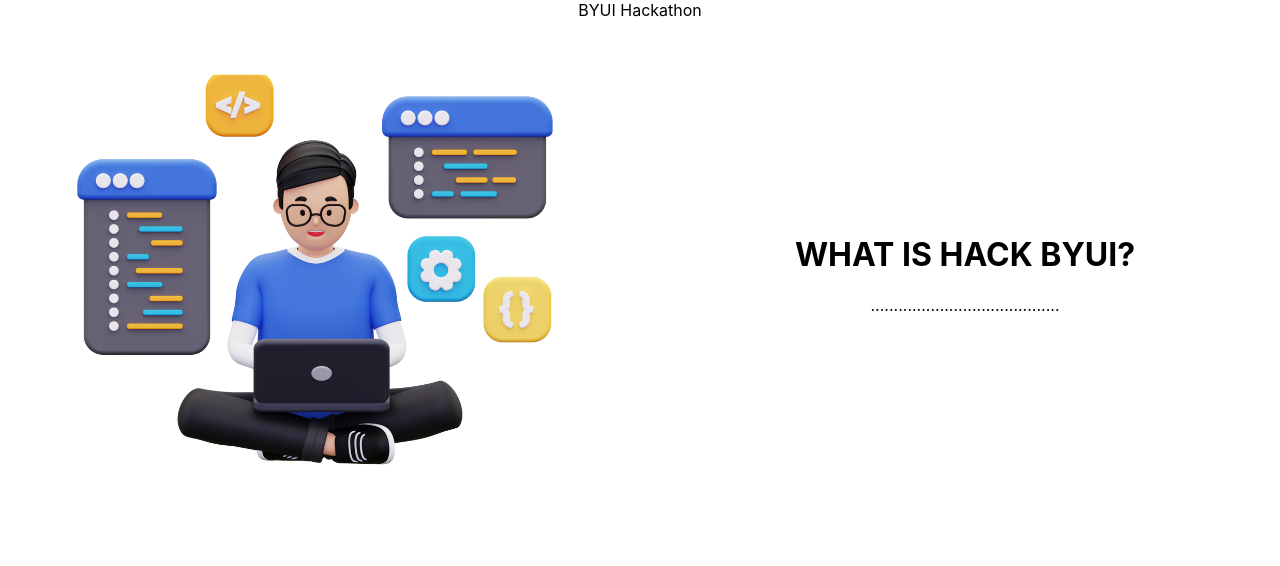
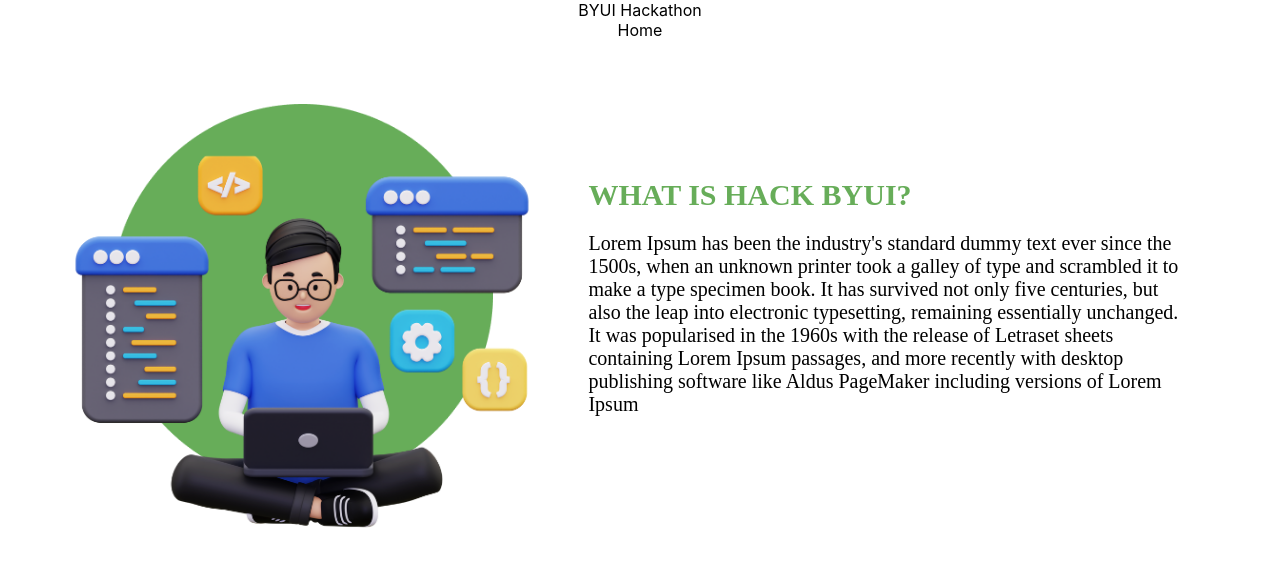
Before and after one commit to Lessleya/byui-hackathon2023, a React (Create React App) app: page / in a window 1280 px wide. Shown: the top 566 px of the page. Built offline with nearby package versions, Linux system fonts and the light colour scheme.

Commit message:
finish adbout page '

```diff
--- a/src/App.js
+++ b/src/App.js
@@ -1,10 +1,12 @@
 import './App.css';
-import About from './page/about';
+import About from './page/About';
+import Home from './page/Home';
 
 function App() {
   return (
     <div className="App">
      BYUI Hackathon
+     <Home />
      <About />
     </div>
   );
--- /dev/null
+++ b/src/page/Home/index.js
@@ -0,0 +1,9 @@
+import React from 'react'
+
+function Home() {
+  return (
+    <div>Home</div>
+  )
+}
+
+export default Home
--- a/src/page/about/index.js
+++ b/src/page/about/index.js
@@ -1,16 +1,19 @@
 import React from 'react';
 import aboutimage from '../../image/ILLUSTRATION 1.png';
+import greenCirle from '../../image/greenCirle.png';
 import './styles.css';
+
 
 function About() {
   return (
-    <div className='about-container'>
+    <div className='about-container' style={{ position: 'relative' }}>
         <div className='image'>
-            <img src={aboutimage} alt="about image" />
+            <img className='image1' src={greenCirle} alt="green cirle"  />
+            <img className='image2' src={aboutimage} alt="about image"  />
         </div>
         <div className='text'>
             <h1>WHAT IS HACK BYUI?</h1>
-            <p>.........................................</p>
+            <p>Lorem Ipsum has been the industry's standard dummy text ever since the 1500s, when an unknown printer took a galley of type and scrambled it to make a type specimen book. It has survived not only five centuries, but also the leap into electronic typesetting, remaining essentially unchanged. It was popularised in the 1960s with the release of Letraset sheets containing Lorem Ipsum passages, and more recently with desktop publishing software like Aldus PageMaker including versions of Lorem Ipsum </p>
         </div>
     </div>
   )
--- a/src/page/about/styles.css
+++ b/src/page/about/styles.css
@@ -3,13 +3,49 @@
     flex-direction: row;
     align-items: center;
     justify-content: space-between;
+    padding: 5%;
   }
 
   .image {
-    flex: 1;
-    margin-right: 20px;
+    position: relative;
+    float: left ;
+    width: 80%;
+  }
+  .image1 {
+    width: 80%;
+    object-fit: fill;
+    position: relative;
+    top: 0;
+    left: 0;
+  }
+  .image2 {
+    position: absolute;
+    object-fit: fill;
+    top: 0;
+    left: 0;
+    width: 100%;
   }
 
   .text {
-    flex: 1;
+    float: right ;
+    width: 100%;
+    text-align: left;
+    padding-left: 3em;
+    padding-right: 2em;
   }
+  h1{
+    color: #67AD59;
+    font-family: 'Raleway';
+    font-style: normal;
+    font-weight: 700;
+    font-size: 30px;
+    line-height: 35px;
+  }
+  p{
+    color: black;
+    font-family: 'Raleway';
+    font-style: normal;
+    font-weight: 400;
+    font-size: 20px;
+    line-height: 23px;
+  }
```
Also changed, not shown: src/image/greenCirle.png (added).
